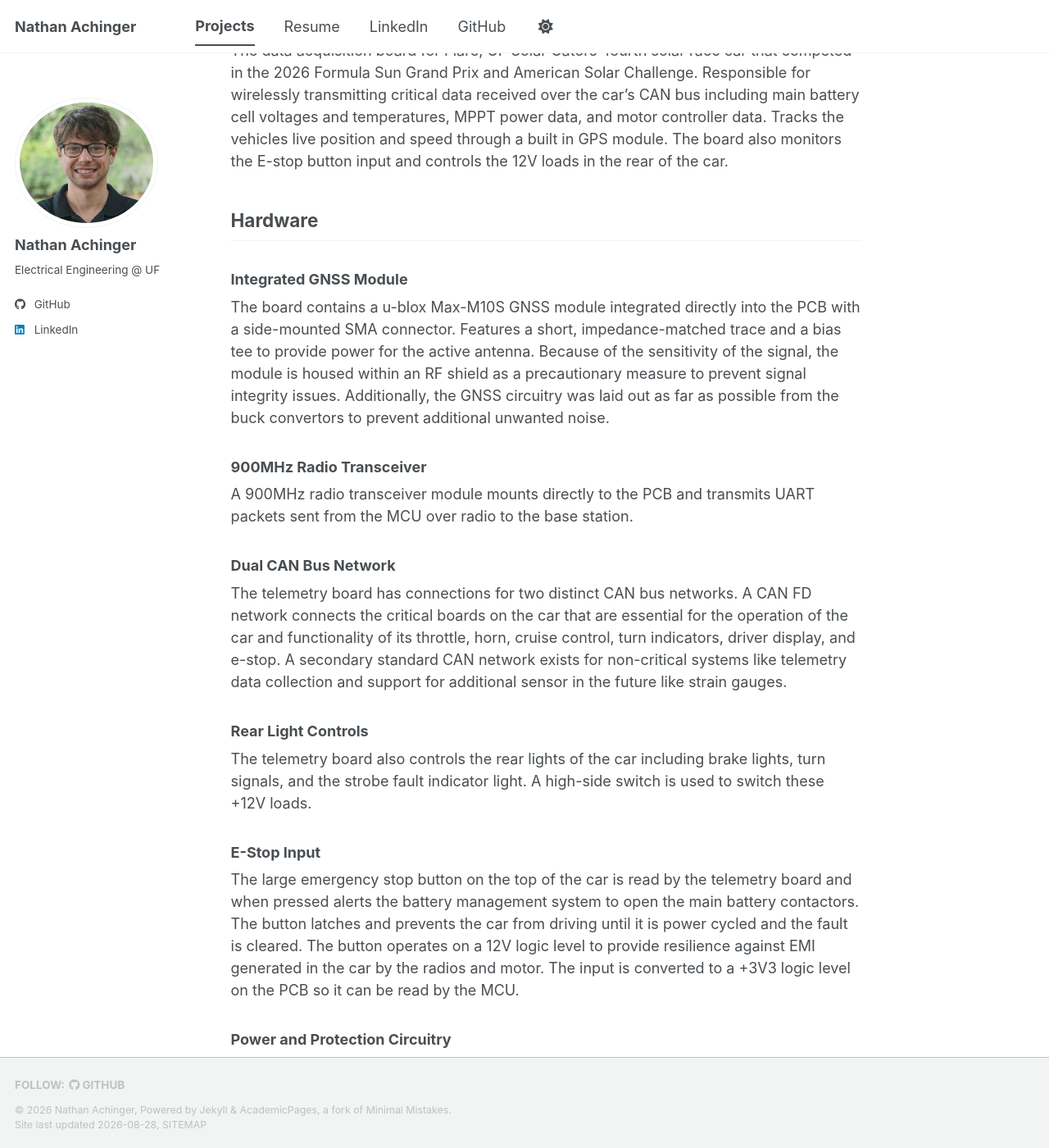
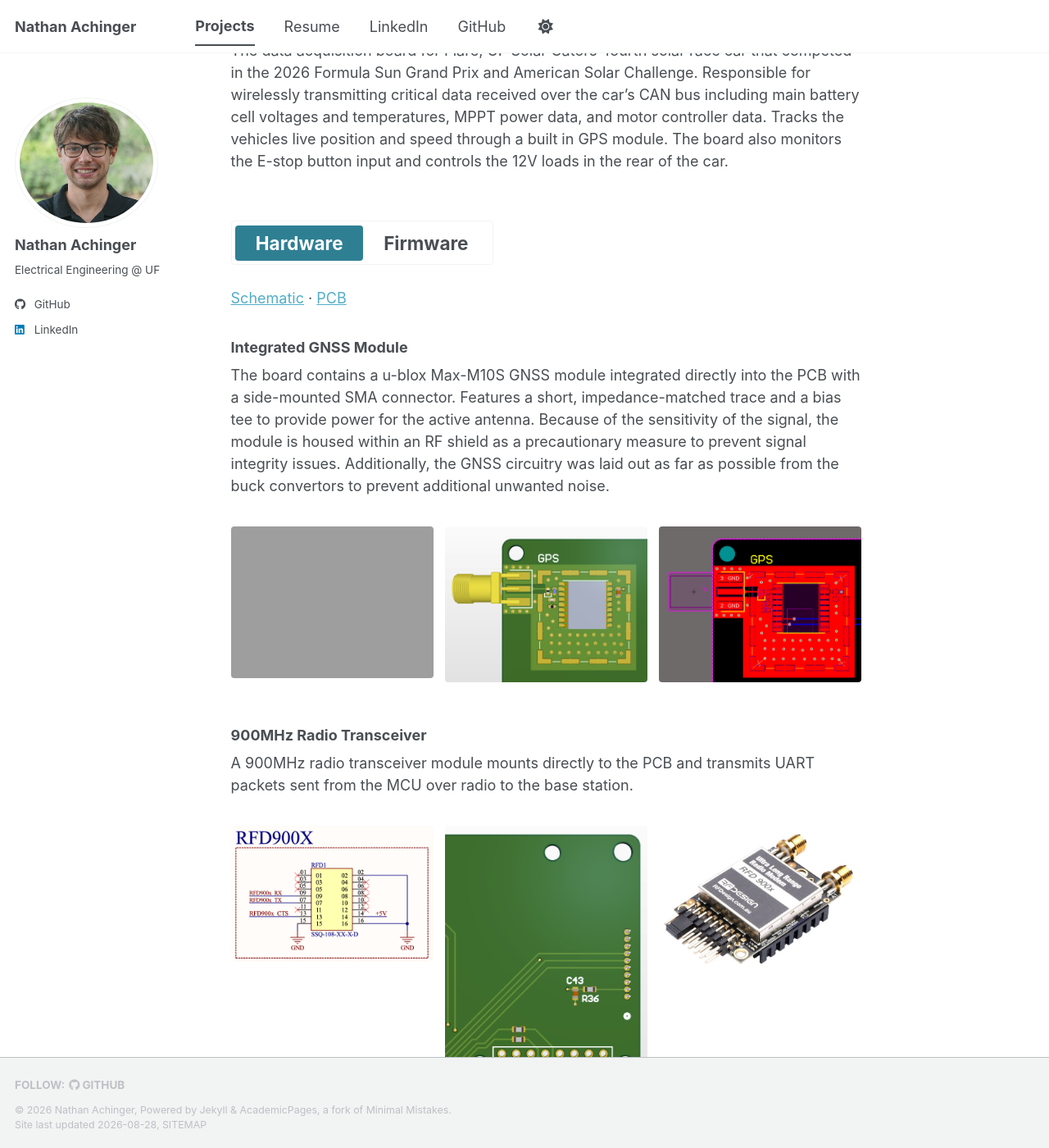
Before and after one commit to nathanachinger/nathanachinger.github.io, a Jekyll site: the page built from _projects/telemetry-board.md, in a window 1280 px wide and 1400 px high, scrolled down 245 px. Shown: the whole window at 82% size. Built offline with Jekyll 4.4.1, drawn with Linux system fonts in a browser that asks for light colours; a style sheet for code colours, icons or effects is not loaded.

Commit message:
navigation updates and telem images

```diff
--- /dev/null
+++ b/_includes/project-section-toggle.html
@@ -0,0 +1,4 @@
+<div class="project-section-toggle" role="tablist" aria-label="Project section">
+  <button type="button" class="project-section-toggle__tab" role="tab" id="project-tab-hardware" aria-controls="project-section-hardware" aria-selected="true" tabindex="0" data-section="hardware">Hardware</button>
+  <button type="button" class="project-section-toggle__tab" role="tab" id="project-tab-firmware" aria-controls="project-section-firmware" aria-selected="false" tabindex="-1" data-section="firmware">Firmware</button>
+</div>
--- a/_projects/telemetry-board.md
+++ b/_projects/telemetry-board.md
@@ -2,21 +2,49 @@
 title: "Telemetry Board"
 excerpt: "Data acquisition PCB for a solar-powered race car."
 collection: projects
+gps_gallery:
+  - url: telemetry_board_gps_schematic.png
+    image_path: telemetry_board_gps_schematic.png
+    alt: "GNSS module schematic"
+  - url: telemetry_board_gps_realistic.png
+    image_path: telemetry_board_gps_realistic.png
+    alt: "GNSS module 3D view"
+  - url: telemetry_board_gps_copper.png
+    image_path: telemetry_board_gps_copper.png
+    alt: "GNSS module copper layout"
+radio_gallery:
+  - url: telemetry_board_radio_schematic.png
+    image_path: telemetry_board_radio_schematic.png
+    alt: "900MHz radio transceiver schematic"
+  - url: telemetry_board_radio_realistic.png
+    image_path: telemetry_board_radio_realistic.png
+    alt: "900MHz radio transceiver 3D view"
+  - url: telemetry_board_radio.png
+    image_path: telemetry_board_radio.png
+    alt: "900MHz radio transceiver copper layout"
 ---
 
 ## Overview
 
 The data acquisition board for Flare, UF Solar Gators' fourth solar race car that competed in the 2026 Formula Sun Grand Prix and American Solar Challenge. Responsible for wirelessly transmitting critical data received over the car's CAN bus including main battery cell voltages and temperatures, MPPT power data, and motor controller data. Tracks the vehicles live position and speed through a built in GPS module. The board also monitors the E-stop button input and controls the 12V loads in the rear of the car.
 
-## Hardware
+{% include project-section-toggle.html %}
+
+<div id="project-section-hardware" class="project-section is-active" data-section="hardware" role="tabpanel" aria-labelledby="project-tab-hardware" markdown="1">
+
+[Schematic]({{ site.baseurl }}/files/telemetry_board_schematic.pdf){:target="_blank" rel="noopener"} · [PCB]({{ site.baseurl }}/files/telemetry_board_pcb.pdf){:target="_blank" rel="noopener"}
 
 ### Integrated GNSS Module
 
 The board contains a u-blox Max-M10S GNSS module integrated directly into the PCB with a side-mounted SMA connector. Features a short, impedance-matched trace and a bias tee to provide power for the active antenna. Because of the sensitivity of the signal, the module is housed within an RF shield as a precautionary measure to prevent signal integrity issues. Additionally, the GNSS circuitry was laid out as far as possible from the buck convertors to prevent additional unwanted noise.
 
+{% include gallery id="gps_gallery" %}
+
 ### 900MHz Radio Transceiver
 
 A 900MHz radio transceiver module mounts directly to the PCB and transmits UART packets sent from the MCU over radio to the base station.
+
+{% include gallery id="radio_gallery" %}
 
 ### Dual CAN Bus Network
 
@@ -33,4 +61,8 @@ The large emergency stop button on the top of the car is read by the telemetry b
 ### Power and Protection Circuitry
 The board is powered off the 12V bus of the car and features two buck convertor circuits to generate a 5V and 3.3V supply. Buck convertors were chosen for their high efficiency. The 12V input passes through a p-channel MOSFET for reverse polarity protection and e-fuse for over-current and short-circuit protection.
 
-## Firmware
+</div>
+
+<div id="project-section-firmware" class="project-section" data-section="firmware" role="tabpanel" aria-labelledby="project-tab-firmware" hidden markdown="1">
+
+</div>
--- /dev/null
+++ b/_sass/layout/_project-tabs.scss
@@ -0,0 +1,40 @@
+/* ==========================================================================
+   PROJECT HARDWARE / FIRMWARE TABS
+   ========================================================================== */
+
+.project-section-toggle {
+  display: inline-flex;
+  margin: 2em 0 1.5em;
+  padding: 0.25em;
+  border: 1px solid var(--global-border-color);
+  border-radius: $border-radius;
+  background-color: var(--global-bg-color);
+}
+
+.project-section-toggle__tab {
+  margin: 0;
+  padding: 0.35em 1.1em;
+  border: 0;
+  border-radius: $border-radius;
+  background: transparent;
+  color: var(--global-text-color);
+  font-family: $header-font-family;
+  font-size: $type-size-4;
+  font-weight: bold;
+  cursor: pointer;
+  line-height: 1.2;
+
+  &[aria-selected="true"] {
+    background-color: var(--global-base-color);
+    color: #fff;
+  }
+
+  &:focus-visible {
+    outline: 2px solid var(--global-base-color);
+    outline-offset: 2px;
+  }
+}
+
+.project-section[hidden] {
+  display: none;
+}
--- a/assets/css/main.scss
+++ b/assets/css/main.scss
@@ -33,6 +33,7 @@
     "layout/forms",
 
     "layout/page",
+    "layout/project-tabs",
     "layout/archive",
     "layout/sidebar",
     "layout/json_cv"
```
Also changed, not shown: _projects/bus-tracker.md (+9 -3 lines), assets/js/_main.js (+40 -0 lines), assets/js/main.min.js, images/telemetry_board_gps_copper.png (added), images/telemetry_board_gps_realistic.png (added), images/telemetry_board_radio.png (added), images/telemetry_board_radio_realistic.png (added), images/telemetry_board_radio_schematic.png (added), 2 other files.
